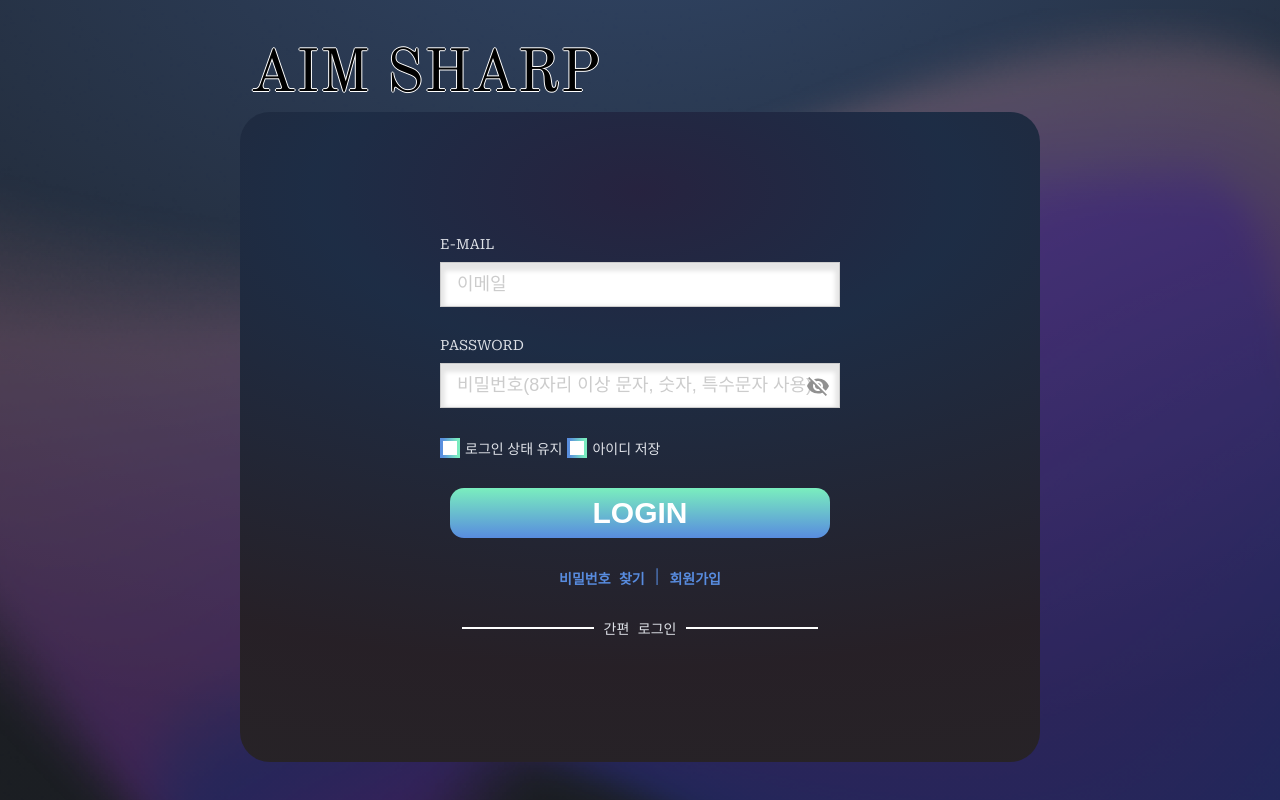
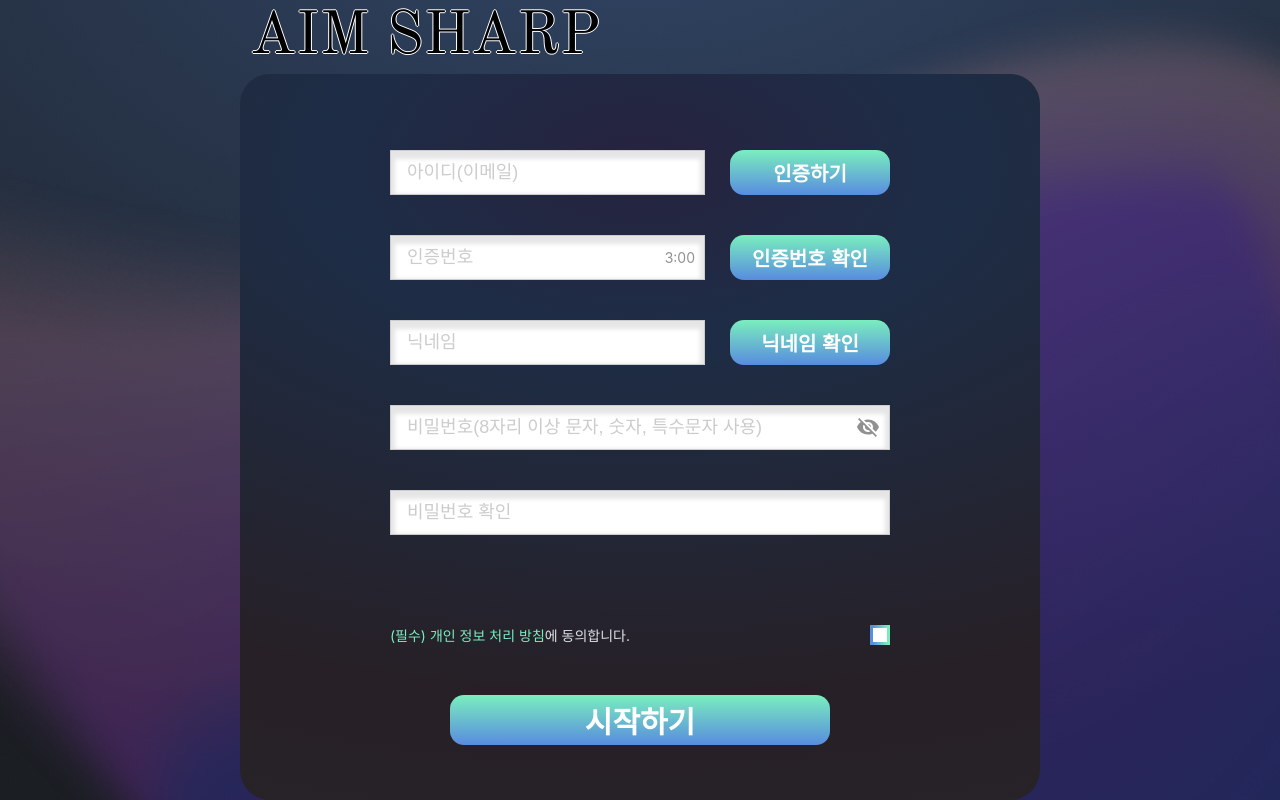
Before and after one commit to AimLab-Project/AimLab_Front, a React (Create React App) app: page /auth in a window 1280 px wide. Built offline with nearby package versions, Linux system fonts and the light colour scheme.

Commit message:
🌈feat : 회원가입 페이지 퍼블리싱 완

```diff
--- a/src/components/templates/LoginTemplate/LoginTemplate.tsx
+++ b/src/components/templates/LoginTemplate/LoginTemplate.tsx
@@ -7,7 +7,7 @@ import theme from 'styles/theme';
 
 const LoginTemplate = () => {
 	return (
-		<Container>
+		<Container height="650px">
 			<Content>
 				<Wrapper>
 					<InputTitle>E-MAIL</InputTitle>
@@ -61,9 +61,10 @@ const LoginTemplate = () => {
 
 export default LoginTemplate;
 
-const Container = styled.form`
+export const Container = styled.form<{ height?: string }>`
 	width: 800px;
-	height: 650px;
+	min-height: 650px;
+	height: ${props => props.height || '100%'};
 	box-sizing: border-box;
 	border-radius: 30px;
 	background: radial-gradient(
@@ -83,9 +84,9 @@ const Container = styled.form`
 	font-size: ${theme.FONT_SIZE.small};
 `;
 
-const Content = styled.div`
+export const Content = styled.div`
 	width: 100%;
-	max-width: 400px;
+	max-width: 500px;
 `;
 
 const Wrapper = styled.div`
--- /dev/null
+++ b/src/components/templates/SingupTemplate/SingupTemplate.tsx
@@ -0,0 +1,111 @@
+import Button from 'components/ui/atoms/Button/Button';
+import CheckBox from 'components/ui/atoms/CheckBox/CheckBox';
+import Input from 'components/ui/atoms/Input/Input';
+import InputGroup from 'components/ui/molecules/InputGroup/InputGroup';
+import React, { useState } from 'react';
+import styled from 'styled-components';
+import theme from 'styles/theme';
+import { Container, Content } from '../LoginTemplate/LoginTemplate';
+
+const SingupTemplate = () => {
+	const [error, setError] = useState('');
+	const errorTest = () => {
+		setError('잘못된 이메일 입니다.');
+	};
+	const handleSubmit = (e: React.FormEvent<HTMLFormElement>) => {
+		e.preventDefault();
+	};
+	return (
+		<Container height="800px" onSubmit={handleSubmit}>
+			<Content>
+				<Wrapper>
+					<InputGroup>
+						<Input width="315px" placeholder="아이디(이메일)" error={error} />
+						<Button
+							label="인증하기"
+							size="small"
+							variant="primary"
+							disable="none"
+							border="none"
+							onClick={errorTest}
+						/>
+					</InputGroup>
+				</Wrapper>
+				<Wrapper>
+					<InputGroup>
+						<Input width="315px" placeholder="인증번호" time="3:00" />
+						<Button
+							label="인증번호 확인"
+							size="small"
+							variant="primary"
+							disable="none"
+							border="none"
+						/>
+					</InputGroup>
+				</Wrapper>
+				<Wrapper>
+					<InputGroup>
+						<Input width="315px" placeholder="닉네임" />
+						<Button
+							label="닉네임 확인"
+							size="small"
+							variant="primary"
+							disable="none"
+							border="none"
+						/>
+					</InputGroup>
+				</Wrapper>
+				<Wrapper>
+					<Input
+						width="100%"
+						placeholder="비밀번호(8자리 이상 문자, 숫자, 특수문자 사용)"
+						icon={true}
+					/>
+				</Wrapper>
+				<Wrapper>
+					<Input width="100%" placeholder="비밀번호 확인" />
+				</Wrapper>
+				<Wrapper>
+					<Checks>
+						<span>
+							<a href="#">(필수) 개인 정보 처리 방침</a>에 동의합니다.
+						</span>
+						<CheckBox variant="primary" />
+					</Checks>
+				</Wrapper>
+				<ButtonBox>
+					<Button
+						label="시작하기"
+						variant="primary"
+						disable="none"
+						border="none"
+						size="large"
+					/>
+				</ButtonBox>
+			</Content>
+		</Container>
+	);
+};
+
+export default SingupTemplate;
+
+const Wrapper = styled.div`
+	padding: 20px 0;
+`;
+
+const Checks = styled.div`
+	padding-top: 50px;
+	display: flex;
+	justify-content: space-between;
+	a {
+		text-decoration: none;
+		color: ${theme.PALETTE.primary[100]};
+	}
+`;
+
+const ButtonBox = styled.div`
+	display: flex;
+	justify-content: center;
+	align-items: center;
+	padding-top: 30px;
+`;
--- a/src/components/ui/atoms/Button/Button.tsx
+++ b/src/components/ui/atoms/Button/Button.tsx
@@ -7,6 +7,7 @@ export interface ButtonProps {
 	disable: 'some' | 'none';
 	label?: string;
 	border: 'primary' | 'secondary' | 'teriary' | 'none';
+	onClick?: () => void;
 }
 const Button = ({ ...args }: ButtonProps) => {
 	return <StyledButton {...args}>{args.label}</StyledButton>;
--- a/src/components/ui/molecules/InputGroup/style.ts
+++ b/src/components/ui/molecules/InputGroup/style.ts
@@ -1,6 +1,7 @@
 import styled from 'styled-components';
 
 export const StyledInputGroup = styled.div`
+	width: 100%;
 	display: flex;
-	gap: 8px;
+	justify-content: space-between;
 `;
--- a/src/pages/AuthPage.tsx
+++ b/src/pages/AuthPage.tsx
@@ -1,4 +1,5 @@
-import LoginTemplate from 'components/templates/LoginTemplate/LoginTemplate';
+import SingupTemplate from 'components/templates/SingupTemplate/SingupTemplate';
+
 import React from 'react';
 import styled from 'styled-components';
 import BG from '../assets/image/BG/auth_BG.png';
@@ -7,7 +8,8 @@ const AuthPage = () => {
 	return (
 		<Wrapper>
 			<Title>aim sharp</Title>
-			<LoginTemplate />
+			<SingupTemplate />
+			{/* <LoginTemplate /> */}
 		</Wrapper>
 	);
 };
```
